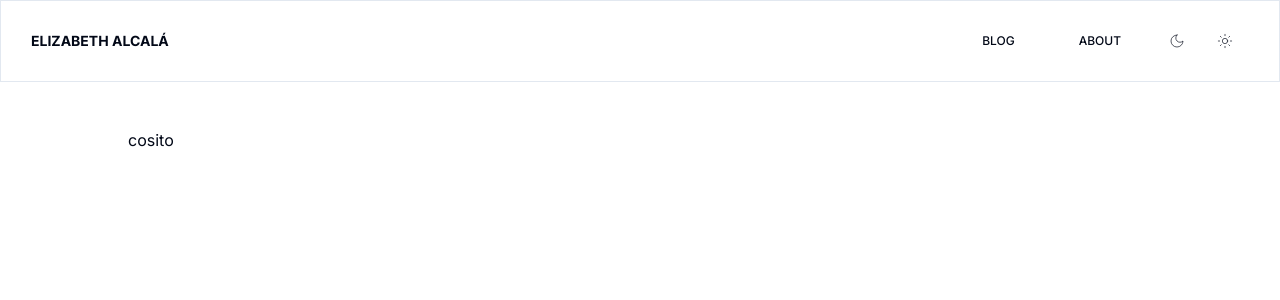
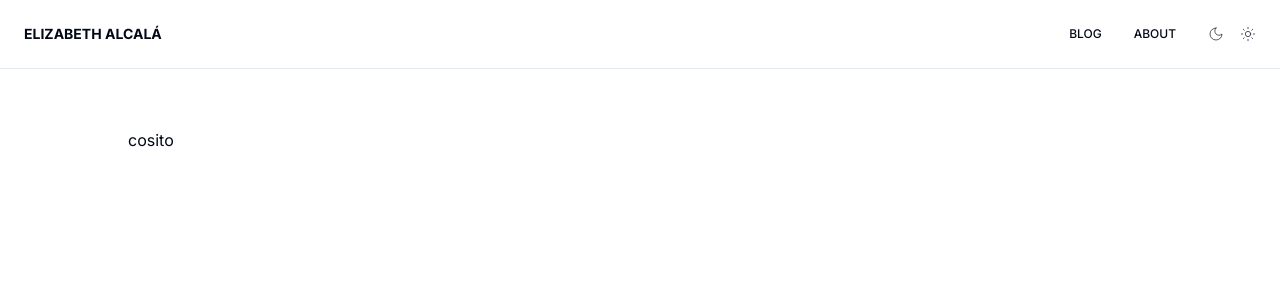
Before and after one commit to elisealcala/portfolio-nextjs, a Next.js app: page / in a window 1280 px wide. Shown: the top 300 px of the page. Built offline with nearby package versions, Linux system fonts and the light colour scheme.

Commit message:
feat: adjust styles

```diff
--- a/src/app/(general)/layout.tsx
+++ b/src/app/(general)/layout.tsx
@@ -12,7 +12,7 @@ export default function RootLayout({ children }: { children: React.ReactNode })
   return (
     <>
       <Navbar />
-      <main className="flex min-h-screen flex-col lg:w-[960px] xl:w-[1024px] mx-auto mt-32">
+      <main className="flex min-h-screen flex-col lg:w-[960px] xl:w-[1024px] mx-auto mt-32 px-[24px] lg:px-0">
         {children}
       </main>
     </>
--- a/src/components/navbar.tsx
+++ b/src/components/navbar.tsx
@@ -3,28 +3,40 @@
 import Link from "next/link";
 import { Moon, Sun } from "lucide-react";
 import { useTheme } from "next-themes";
+import { usePathname } from "next/navigation";
 
 const Navbar = () => {
   const { setTheme, theme } = useTheme();
-
-  console.log({ theme });
+  const pathname = usePathname();
 
   return (
-    <div className="flex justify-between items-center border w-full border-b max-w-[1920px] fixed top-0 p-[30px] r-[50%] text-sm uppercase dark:text-white">
+    <div className="flex justify-between sm:items-center border-b w-full max-w-[1920px] fixed top-0 p-6 r-[50%] text-sm uppercase dark:text-white">
+      <Link href="/">
         <h2 className="font-bold">Elizabeth Alcalá</h2>
-      <div className="flex items-center text-xs">
-        <Link href="/blog" className="font-medium px-8">
+      </Link>
+      <div className="flex flex-col items-end sm:items-center sm:flex-row text-xs">
+        <div className="flex items-center space-x-8 mt-1 sm:mt-0">
+          <Link
+            href="/blog"
+            className={pathname === "/blog" ? "font-bold" : "font-medium"}
+          >
             Blog
           </Link>
-        <Link href="/about" className="font-medium px-8">
+          <Link
+            href="/about"
+            className={pathname === "/about" ? "font-bold" : "font-medium"}
+          >
             About
           </Link>
-        <button className="px-4" name="dark-mode" onClick={() => setTheme("dark")}>
-          <Moon size={16} strokeWidth={1} />
+        </div>
+        <div className="flex items-center space-x-4 mt-4 sm:mt-0 sm:pl-8">
+          <button name="dark-mode" onClick={() => setTheme("dark")}>
+            <Moon size={16} strokeWidth={theme === "dark" ? 2 : 1} />
           </button>
-        <button className="px-4" name="light-mode" onClick={() => setTheme("light")}>
-          <Sun size={16} strokeWidth={1} />
+          <button name="light-mode" onClick={() => setTheme("light")}>
+            <Sun size={16} strokeWidth={theme === "light" ? 2 : 1} />
           </button>
+        </div>
       </div>
     </div>
   );
```
Lines whose indentation alone changed are shown as unchanged.
